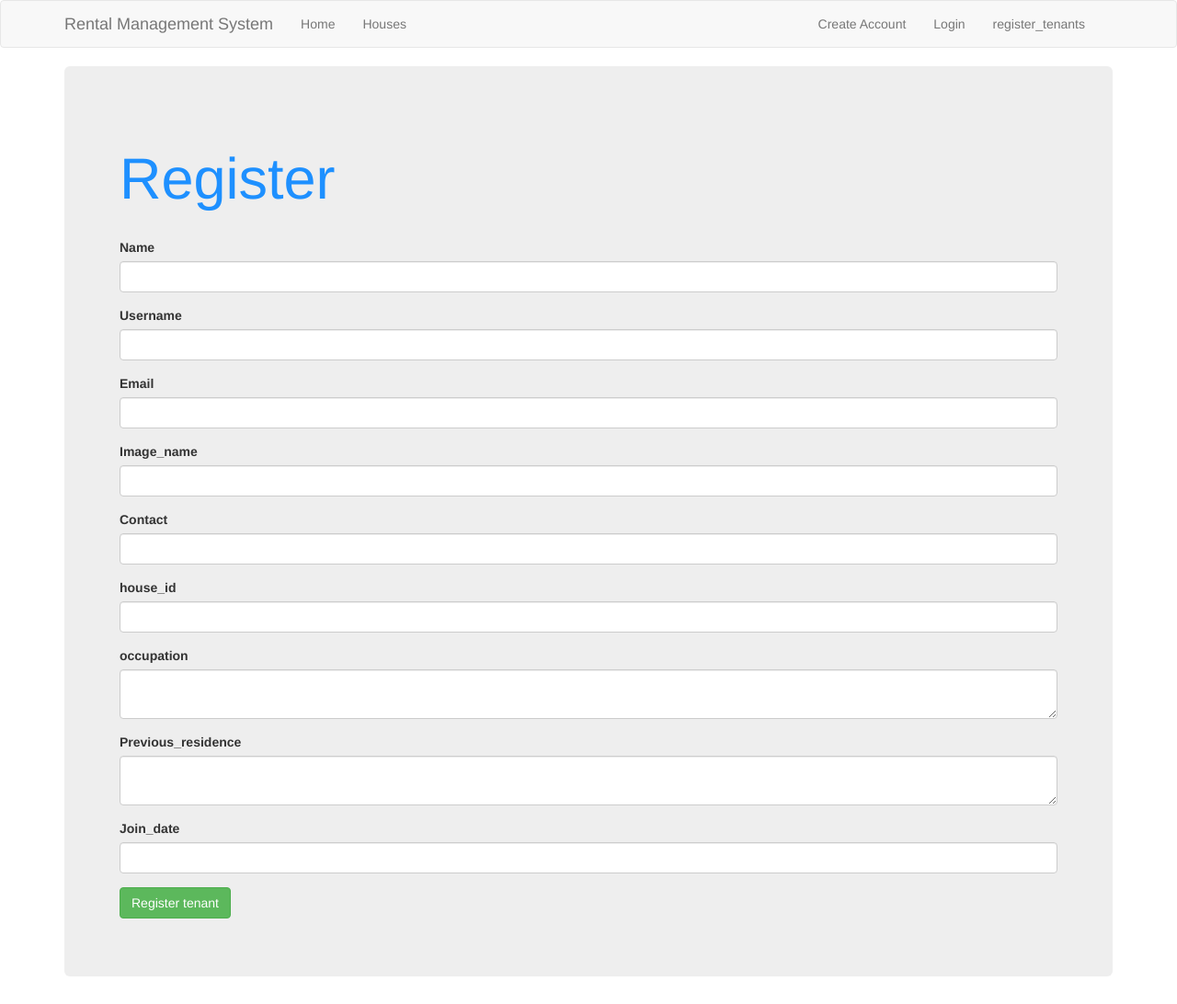
After one commit to EmmaSemutenga/Tenant-Management-System, a Flask app: page /register_tenants in a window 1280 px wide. The commit adds this page. Shown: the whole page at 92% size. Run offline with Flask 2, Linux system fonts and the light colour scheme; some libraries are stand-ins or nearby versions.

Commit message:
Added register_tenants route

```diff
--- a/app.py
+++ b/app.py
@@ -6,7 +6,7 @@ from flask import Flask, session, render_template, url_for, flash, logging, redi
 from flask_session import Session
 from sqlalchemy import create_engine
 from sqlalchemy.orm import scoped_session, sessionmaker
-from wtforms import Form, StringField, TextAreaField, PasswordField, validators
+from wtforms import Form, StringField, TextAreaField, PasswordField, validators, IntegerField
 from passlib.hash import sha256_crypt
 from functools import wraps
 
@@ -24,7 +24,7 @@ app.config["SESSION_TYPE"] = "filesystem"
 Session(app)
 
 # Set up database
-engine = create_engine('postgresql://postgres:emz@localhost:5432/rentals')
+engine = create_engine('postgresql://postgres:justine@localhost:5432/Rental')
 #engine = create_engine("postgres://ejamgpdjfseyvb:95b220c4f0313c2a1f73784f5a7ac8d8411fe32b58bcc622fb15a46e826be33f@ec2-184-73-250-50.compute-1.amazonaws.com:5432/d4cbchhtnf8tmb")
 db = scoped_session(sessionmaker(bind=engine))
 
@@ -34,7 +34,7 @@ def index():
     return render_template('index.html')
 
 class RegisterForm(Form):
-    name     = StringField('Name', [validators.Length(min=1, max=50)])
+    name     = StringField('name', [validators.Length(min=1, max=50)])
     username     = StringField('Username', [validators.Length(min=4, max=25)])
     email        = StringField('Email Address', [validators.Length(min=6, max=50)])
     password = PasswordField('Password', [
@@ -59,8 +59,6 @@ def register():
         flash('You are now registered and can login', 'success')
 
         return redirect(url_for('login'))
-
-
     return render_template('register.html', form = form)
 
 @app.route('/login', methods=['GET', 'POST'])
@@ -118,13 +116,77 @@ def logout():
 def dashboard():
     return render_template("dashboard.html")
 
+
+
+
+class RegisterTenantForm(Form):
+    first_name = StringField('Name',[validators.Length(min=1, max=50)])
+    last_name = StringField('Username',[validators.Length(min=4, max=25)])
+    email = StringField('Email',[validators.Length(min=7, max=50)])
+    image= StringField('Image_name')
+    contact = StringField('Contact', [validators.Length(min=10, max=12)])
+    house_id = StringField('house_id')
+    occupation = TextAreaField('occupation',[validators.Length(min=5)])
+    previous_residence = TextAreaField('Previous_residence')
+    join_date = StringField('Join_date')
+
+
+
+@app.route('/register_tenants', methods=['GET', 'POST'])
+def register_tenants():
+    form = RegisterTenantForm(request.form)
+    if request.method == 'POST' and form.validate():
+        first_name = form.first_name.data
+        last_name = form.last_name.data
+        email = form.email.data
+        image = form.image.data
+        contact = form.contact.data
+        house_id = form.house_id.data
+        occupation = form.occupation.data
+        previous_residence = form.previous_residence.data
+        join_date = form.join_date.data
+
+
+        #Execute
+        db.execute("INSERT INTO tenants(first_name, last_name, email, image, contact, house_id, occupation, previous_residence) VALUES(:first_name, :last_name, :email, :image, :contact, :house_id, :occupation, :previous_residence)",
+        {"first_name":first_name, "last_name":last_name, "email":email, "image":image, "contact":contact, "house_id":house_id, "occupation":occupation, "previous_residence":previous_residence , "join_date":join_date})
+
+        #commiting to db
+        db.commit()
+
+        flash('Successfully registered a tenant', 'success')
+
+        return redirect(url_for('dashboard'))
+
+    return render_template('register_tenants.html', form=form)
+
+
+
+
+
+
+
+
+
+
 #tenants route
-@app.route('/tenants', methods = ['GET', 'POST'])
+'''@app.route('/tenants', methods = ['GET', 'POST'])
 def tenants():
 
-    return render_template('tenants.html', tenants=Tenants)
+    #Execute
+    result = db.execute("INSERT INTO tenants(first_name, last_name, email, image, contact, house_id, occupation, previous_residence, join_date)
+     VALUES(:first_name, :last_name, :email, :image, :contact, :house_id, :occupation, :previous_residence, join_date )",
+     (first_name, last_name, email, image, contact, house_id, occupation, previous_residence, join_date))
+
+    #commiting to db
+    db.commit()
+
+
+
+
+    return render_template('register_tenants.html', tenants=Tenants)
 
 #tenants route
 @app.route('/single_tenant/<string:id>')
 def single_tenant():
-    return render_template('single_tenant.html')
+    return render_template('single_tenant.html')    '''
--- a/templates/includes/_navbar.html
+++ b/templates/includes/_navbar.html
@@ -24,8 +24,9 @@
             {% else %}
               <li><a href="{{url_for('register')}}">Create Account</a></li>
               <li><a href="{{url_for('login')}}">Login</a></li>
-              <li><a href="{{url_for('tenants')}}">Tenants</a></li>
 
+              <li><a href="{{url_for('register_tenants')}}">register_tenants</a>
+              </li>
 
             {% endif %}
         </ul>
--- a/templates/layout.html
+++ b/templates/layout.html
@@ -5,7 +5,7 @@
     <meta name="viewport" content="width=device-width, initial-scale=1.0">
     <meta http-equiv="X-UA-Compatible" content="ie=edge">
     <link rel="stylesheet" href="{{url_for('static', filename='css/bootstrap.css')}}">
-    <link rel="stylesheet" href="{{url_for('static', filename='css/KKJKtenant.css')}}">
+    <link rel="stylesheet" href="{{url_for('static', filename='css/tenant.css')}}">
     <title>Rental Management System</title>
 
 <!-- Load icon library -->
--- /dev/null
+++ b/templates/register_tenants.html
@@ -0,0 +1,66 @@
+{% extends 'layout.html' %}
+{% block body %}
+<div class="jumbotron">
+<br><h1>Register</h1><br>
+
+{% from "includes/_formhelpers.html" import render_field %}
+<form action="" method = 'POST'>
+
+
+    <div class="form-group">
+        {{render_field(form.first_name, class_="form-control")}}
+    </div>
+
+
+    <div class="form-group">
+            {{render_field(form.last_name, class_="form-control")}}
+        </div>
+
+
+
+    <div class="form-group">
+            {{render_field(form.email, class_="form-control")}}
+     </div>
+
+
+        <div class="form-group">
+                {{render_field(form.image, class_="form-control")}}
+          </div>
+
+
+
+          <div class="form-group">
+                {{render_field(form.contact, class_="form-control")}}
+          </div>
+
+
+
+          <div class="form-group">
+                {{render_field(form.house_id, class_="form-control")}}
+          </div>
+
+
+
+          <div class="form-group">
+                {{render_field(form.occupation, class_="form-control")}}
+          </div>
+
+
+
+          <div class="form-group">
+                {{render_field(form.previous_residence, class_="form-control")}}
+          </div>
+
+
+
+          <div class="form-group">
+            {{render_field(form.join_date, class_="form-control")}}
+      </div>
+
+
+
+    <p><input type="Submit" value="Register tenant" class = "btn btn-success"></p>
+</form>
+
+</div>
+{% endblock %}
```
Also changed, not shown: templates/includes/_formhelpers.html (+9 -7 lines), 2 other files.
